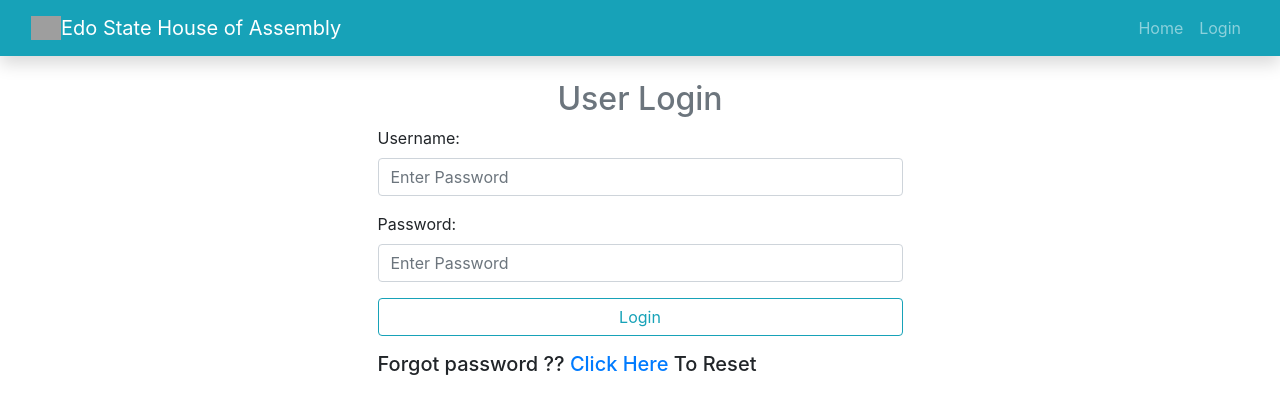
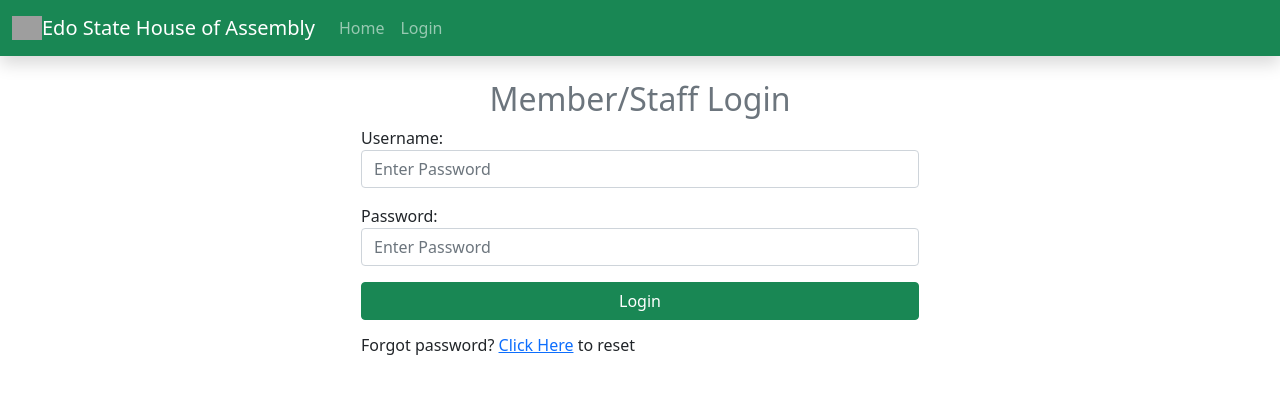
Before and after one commit to gnotabletech/edha-web, a Django app: page /login/ in a window 1280 px wide. Shown: the top 414 px of the page. Run offline with Django 4.2, Linux system fonts and the light colour scheme; some libraries are stand-ins or nearby versions; grey boxes are pictures that could not be loaded.

Commit message:
Added user authentication - changed forms to bootstrap 5

```diff
--- a/authenticate/templates/authenticate/edit_profile.html
+++ b/authenticate/templates/authenticate/edit_profile.html
@@ -9,7 +9,7 @@
         {% csrf_token %}
         {{ form.as_p }}
         <button type="submit" class="btn btn-outline-info mb-3">Update</button>
-        <p><a href="{% url 'change_password' %}">Click Here</a> To Change Your Password </p>
+        <p><a href="{% url 'change_password' %}">Click Here</a> to change your password </p>
     </form>
 </div>
 {% endblock content %}
--- a/authenticate/templates/authenticate/login.html
+++ b/authenticate/templates/authenticate/login.html
@@ -2,32 +2,31 @@
 
 {% block content %}
 <div class="text-center mt-4 text-muted">
-    <h2>User Login</h2>
+    <h2>Member/Staff Login</h2>
 </div>
 <div class="col-md-6 offset-md-3">
     {% if messages %}
     {% for message in messages %}
     <div class="alert alert-warning alert-dismissible fade show" role="alert">
-        <button type="button" class="close" data-dismiss="alert" aria-label="Close">
-            <span aria-hidden="true">&times;</span>
-            <span class="sr-only">Close</span>
-        </button>
+        <button type="button" class="btn-close" data-bs-dismiss="alert"></button>
         {{ message }}
     </div>
     {% endfor %}
     {% endif %}
     <form action="{% url 'login' %}" method="POST">
         {% csrf_token %}
-        <div class="form-group">
+        <div class="form-group mb-3">
             <label for="username">Username:</label>
             <input type="text" class="form-control" name="username" id="username" placeholder="Enter Password">
         </div>
-        <div class="form-group">
+        <div class="form-group mb-3">
             <label for="password">Password:</label>
             <input type="password" class="form-control" name="password" id="password" placeholder="Enter Password">
         </div>
-        <button type="submit" class="btn btn-outline-info btn-block mb-3">Login</button>
-        <h5>Forgot password ??<a href="{% url 'password_reset' %}"> Click Here</a> To Reset</h5>
+
+        <button type="submit" class="btn w-100 btn-success mb-3">Login</button>
+
+        <h6>Forgot password? <a href="{% url 'password_reset' %}">Click Here</a> to reset</h6>
     </form>
 </div>
 {% endblock content %}
--- a/authenticate/templates/base.html
+++ b/authenticate/templates/base.html
@@ -9,8 +9,9 @@
         <title>EDO STATE HOUSE OF ASSEMBLY - Login</title>
         <link rel="icon" type="image/x-icon" href="{% static 'assets/img/favicon.ico' %}" />
     <!-- Bootstrap CSS -->
-    <link rel="stylesheet" href="https://stackpath.bootstrapcdn.com/bootstrap/4.1.3/css/bootstrap.min.css" integrity="sha384-MCw98/SFnGE8fJT3GXwEOngsV7Zt27NXFoaoApmYm81iuXoPkFOJwJ8ERdknLPMO"
-        crossorigin="anonymous">
+    <link href="https://cdn.jsdelivr.net/npm/bootstrap@5.1.3/dist/css/bootstrap.min.css" rel="stylesheet" integrity="sha384-1BmE4kWBq78iYhFldvKuhfTAU6auU8tT94WrHftjDbrCEXSU1oBoqyl2QvZ6jIW3" crossorigin="anonymous">
+    <!--<link rel="stylesheet" href="https://stackpath.bootstrapcdn.com/bootstrap/4.1.3/css/bootstrap.min.css" integrity="sha384-MCw98/SFnGE8fJT3GXwEOngsV7Zt27NXFoaoApmYm81iuXoPkFOJwJ8ERdknLPMO"
+        crossorigin="anonymous">-->
         <script src="https://use.fontawesome.com/releases/v5.15.4/js/all.js" crossorigin="anonymous"></script>
         <!-- Google fonts-->
         <link rel="preconnect" href="https://fonts.gstatic.com" />
@@ -26,7 +27,7 @@
 
 <body>
     <!-- navigation bar -->
-    <nav class="navbar navbar-expand-sm navbar-dark bg-info justify-content-center shadow">
+    <nav class="navbar navbar-expand-sm navbar-dark bg-success justify-content-center shadow">
         <div class="container-fluid">
         <img src="{% static 'assets/img/Coat_of_arms_of_Nigeria.svg' %}"  id="brandIcon" alt="" width="30" height="24">
         <a class="navbar-brand" href="{% url 'home' %}">Edo State House of Assembly</a>
@@ -76,8 +77,9 @@
         crossorigin="anonymous"></script>
     <script src="https://cdnjs.cloudflare.com/ajax/libs/popper.js/1.14.3/umd/popper.min.js" integrity="sha384-ZMP7rVo3mIykV+2+9J3UJ46jBk0WLaUAdn689aCwoqbBJiSnjAK/l8WvCWPIPm49"
         crossorigin="anonymous"></script>
-    <script src="https://stackpath.bootstrapcdn.com/bootstrap/4.1.3/js/bootstrap.min.js" integrity="sha384-ChfqqxuZUCnJSK3+MXmPNIyE6ZbWh2IMqE241rYiqJxyMiZ6OW/JmZQ5stwEULTy"
-        crossorigin="anonymous"></script>
+    <script src="https://cdn.jsdelivr.net/npm/bootstrap@5.1.3/dist/js/bootstrap.bundle.min.js" integrity="sha384-ka7Sk0Gln4gmtz2MlQnikT1wXgYsOg+OMhuP+IlRH9sENBO0LRn5q+8nbTov4+1p" crossorigin="anonymous"></script>
+    <!--<script src="https://stackpath.bootstrapcdn.com/bootstrap/4.1.3/js/bootstrap.min.js" integrity="sha384-ChfqqxuZUCnJSK3+MXmPNIyE6ZbWh2IMqE241rYiqJxyMiZ6OW/JmZQ5stwEULTy"
+        crossorigin="anonymous"></script>-->
 </body>
 
 </html>
```
Also changed, not shown: authenticate/templates/authenticate/login_quicksearch.html (+6 -9 lines).
